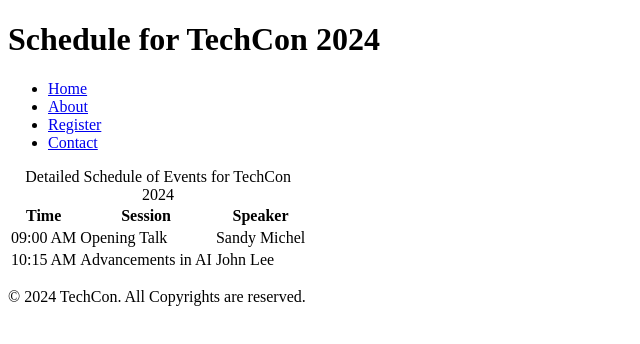
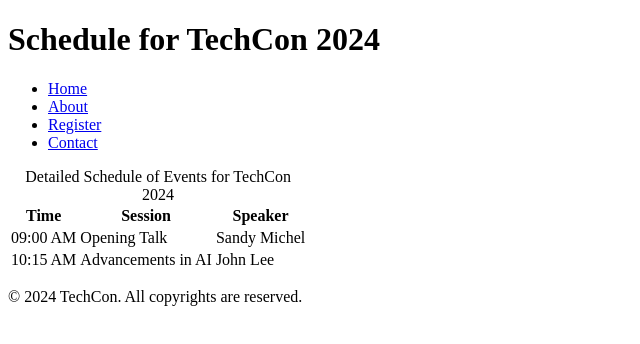
Before and after one commit to sarahsameh232/TechCon_HTML, a plain HTML site: page techcon_website/schedule.html in a window 1280 px wide. Shown: the full height of the page, 0-640 px from the left. Drawn offline with Linux system fonts and the light colour scheme.

Commit message:
adjusted footer

```diff
--- a/techcon_website/schedule.html
+++ b/techcon_website/schedule.html
@@ -41,7 +41,7 @@
         </table>
     </main>
     <footer>
-        <p>&copy; 2024 TechCon. All Copyrights are reserved.</p>
+        <p>&copy; 2024 TechCon. All copyrights are reserved.</p>
     </footer>
 </body>
 </html>
```
